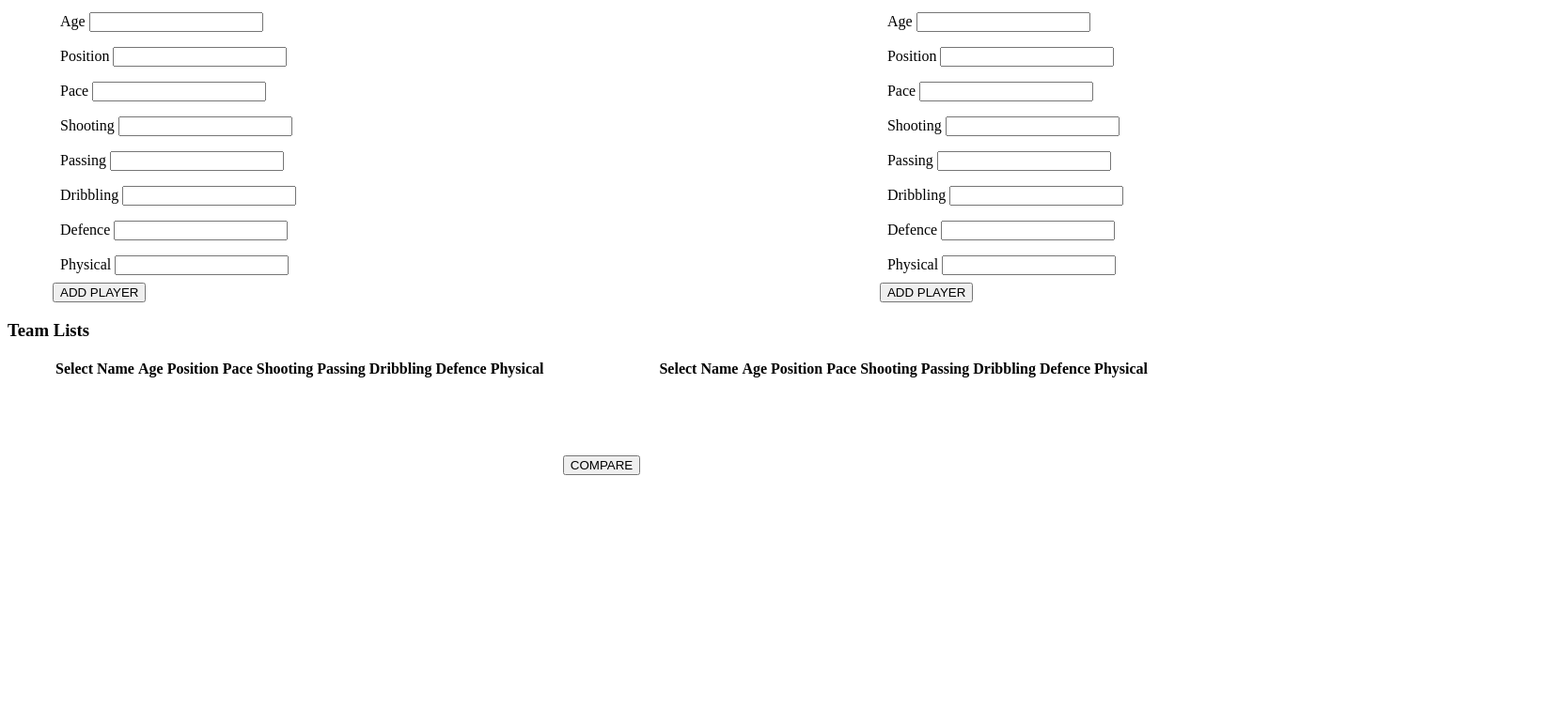
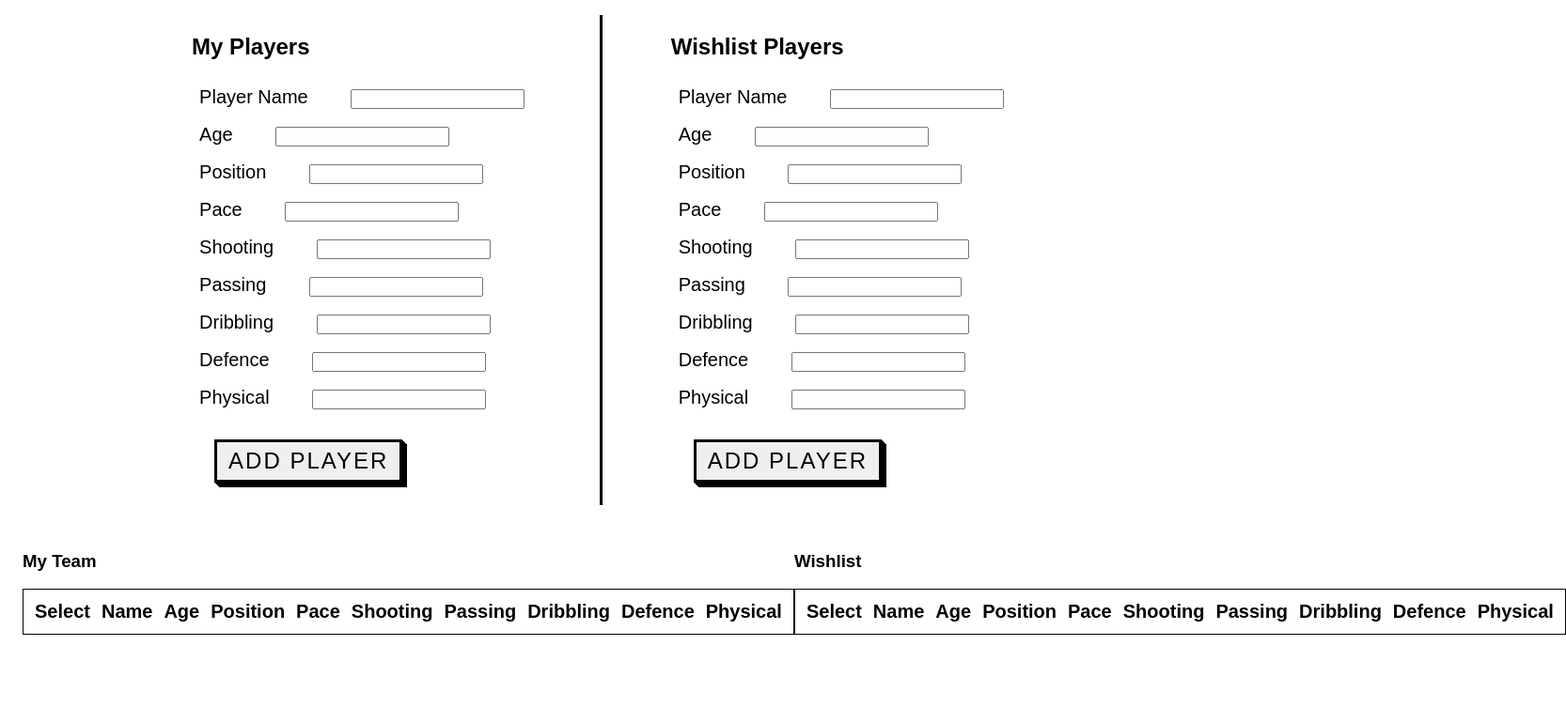
Before and after one commit to jerryborgesjacob/HTTP5122, a plain HTML site: page Assignments/JS-Pet-Project-JerryBorgesJacob/index.html in a window 1280 px wide. Shown: the part 159-912 px from the top of the page at 94% size, 1666 px wide, since content can reach past the window. Before the commit the page ends 800 px from the top, so only its background shows below. Drawn offline with Linux system fonts and the light colour scheme; a web font is replaced by a local one.

Commit message:
last lab and project CSS styling

```diff
--- a/Assignments/JS-Pet-Project-JerryBorgesJacob/index.html
+++ b/Assignments/JS-Pet-Project-JerryBorgesJacob/index.html
@@ -12,13 +12,16 @@
 
     <body>
         <header id="header">
+            <!--img id="banner" src="football-pitch-banner.svg" alt="top-view of a football pitch"-->
             <h1>FIFA TRANSFER WISHLIST</h1>
         </header>
 
         <main>
-            <h2>Add Players</h2>
+
             <div class="form-container">
+
                 <div class="form" id="form1">
+                    <h2>My Players</h2>
                     <form id="team1" method="post">
 
                     <div class="element">
@@ -71,7 +74,10 @@
 
                 </div>
 
+                <span id="horizontal-line"></span>
+
                 <div class="form" id="form2">
+                    <h2>Wishlist Players</h2>
                     <form id="team2">
 
                     <div class="element">
@@ -125,9 +131,11 @@
                 </div>
             </div>
 
-            <h3>Team Lists</h3>
 
-        <div class="form-container">
+
+        <div class="table-container">
+            <div class="myTeam1">
+            <h3> My Team</h3>
             <table class="myTeam1" id="myTeam">
                 <thead>
                     <tr><th>Select</th>
@@ -148,9 +156,11 @@
 
                 </tbody>
             </table>
+        </div>
 
-            <div class="myTeam1" id="otherTeam">
-                <table class="myTeam1" id="myTeam">
+            <div class="myTeam1" >
+                <h3>Wishlist</h3>
+                <table class="myTeam1" id="otherTeam">
                     <thead>
                         <tr><th>Select</th>
                             <th>Name</th>
@@ -189,6 +199,7 @@
             </div>
         </div>
 
+
         </main>
     </body>
 </html>
--- a/Assignments/JS-Pet-Project-JerryBorgesJacob/script.js
+++ b/Assignments/JS-Pet-Project-JerryBorgesJacob/script.js
@@ -127,14 +127,18 @@ window.onload = function(){
         console.log(radio1);
 
         var selected1 = document.getElementById("player1");
-        selected1.innerHTML = `<p>Name: ${playerList[radio1].name} </p> <p>Age: ${playerList[radio1].age} </p> <p>Position: ${playerList[radio1].position} </p>`;
+        selected1.innerHTML = `<p>Name: ${playerList[radio1].name} </p> <p>Age: ${playerList[radio1].age} </p> <p>Position: ${playerList[radio1].position} </p>
+        <p>Pace: ${playerList[radio1].pace} </p><p>Shooting: ${playerList[radio1].shooting} </p><p>Passing: ${playerList[radio1].passing} </p>
+        <p>Dribbling: ${playerList[radio1].dribbling} </p><p>Defence: ${playerList[radio1].defence} </p><p>Physical: ${playerList[radio1].physical} </p>`;
 
         var radio2 = document.querySelector('input[name="compare2"]:checked').value;
 
         console.log(radio2);
 
         var selected2 = document.getElementById("player2");
-        selected2.innerHTML = `<p>Name: ${opponentList[radio2].name} </p> <p>Age: ${opponentList[radio2].age} </p> <p>Position: ${opponentList[radio2].position} </p>`;
+        selected2.innerHTML = `<p>Name: ${opponentList[radio2].name} </p> <p>Age: ${opponentList[radio2].age} </p> <p>Position: ${opponentList[radio2].position} </p>
+        <p>Pace: ${playerList[radio1].pace} </p><p>Shooting: ${playerList[radio1].shooting} </p><p>Passing: ${playerList[radio1].passing} </p>
+        <p>Dribbling: ${playerList[radio1].dribbling} </p><p>Defence: ${playerList[radio1].defence} </p><p>Physical: ${playerList[radio1].physical} </p>`;
 
     }
 
--- a/Assignments/JS-Pet-Project-JerryBorgesJacob/styles.css
+++ b/Assignments/JS-Pet-Project-JerryBorgesJacob/styles.css
@@ -1,9 +1,35 @@
+@import url('https://fonts.googleapis.com/css2?family=Jersey+20&family=Overlock:ital,wght@0,400;0,700;0,900;1,400;1,700;1,900&family=Overpass:ital,wght@0,100..900;1,100..900&family=Varela&display=swap');
+
+html{
+    font-family: "Jersey 20", sans-serif;
+    font-weight: 400;
+    font-style: normal;
+    padding-bottom: 10em;
+}
+
+h1{
+    font-size: 6em;
+    text-align: center;
+    color: rgb(16, 163, 163);
+    margin-bottom: 30px;
+    margin-top: 35px;
+}
+
+h2 {
+    font-size: 24px;
+}
 .form-container{
     display: flex;
     flex-direction: row;
-    margin-left: 3em;
-    margin-right: 3em;
-    justify-content: space-between;
+    margin-left: 10em;
+    margin-right: 10em;
+    justify-content:space-around;
+
+}
+
+#horizontal-line{
+    background-color: #000;
+    width: 3px;
 
 }
 
@@ -11,8 +37,109 @@
     padding: 0.5em;
 }
 
-.button-flex{
+.element label{
+    margin-right: 2em;
+    font-size: 20px;
+}
+
+
+/*button taken from (https://getcssscan.com/css-buttons-examples), button-54 by Michael McMillan*/
+#team1submit {
+  font-family: "Jersey 20", sans-serif;
+  font-size: 24px;
+  letter-spacing: 2px;
+  text-decoration: none;
+  text-transform: uppercase;
+  color: #000;
+  cursor: pointer;
+  border: 3px solid;
+  margin:1em 1em;
+  padding: 0.25em 0.5em;
+  box-shadow: 1px 1px 0px 0px, 2px 2px 0px 0px, 3px 3px 0px 0px, 4px 4px 0px 0px, 5px 5px 0px 0px;
+  position: relative;
+  user-select: none;
+  -webkit-user-select: none;
+  touch-action: manipulation;
+}
+
+#team1submit:active {
+  box-shadow: 0px 0px 0px 0px;
+  top: 5px;
+  left: 5px;
+}
+
+#team2submit {
+    font-family: "Jersey 20", sans-serif;
+    font-size: 24px;
+    letter-spacing: 2px;
+    text-decoration: none;
+    text-transform: uppercase;
+    color: #000;
+    cursor: pointer;
+    border: 3px solid;
+    margin:1em 1em;
+    padding: 0.25em 0.5em;
+    box-shadow: 1px 1px 0px 0px, 2px 2px 0px 0px, 3px 3px 0px 0px, 4px 4px 0px 0px, 5px 5px 0px 0px;
+    position: relative;
+    user-select: none;
+    -webkit-user-select: none;
+    touch-action: manipulation;
+  }
+
+  #team2submit:active {
+    box-shadow: 0px 0px 0px 0px;
+    top: 5px;
+    left: 5px;
+  }
+
+  .button-flex{
     display: flex;
     justify-content: center;
     margin: 5em;
 }
+
+#comparison {
+    font-family: "Jersey 20", sans-serif;
+    font-size: 24px;
+    letter-spacing: 2px;
+    text-decoration: none;
+    text-transform: uppercase;
+    color: #000;
+    cursor: pointer;
+    border: 3px solid;
+    margin:1em 1em;
+    padding: 0.25em 0.5em;
+    box-shadow: 1px 1px 0px 0px, 2px 2px 0px 0px, 3px 3px 0px 0px, 4px 4px 0px 0px, 5px 5px 0px 0px;
+    position: relative;
+    user-select: none;
+    -webkit-user-select: none;
+    touch-action: manipulation;
+  }
+
+  #comparison:active {
+    box-shadow: 0px 0px 0px 0px;
+    top: 5px;
+    left: 5px;
+  }
+
+  .table-container{
+    display: flex;
+    flex-direction: row;
+    margin-left: 1em;
+    margin-right: 1em;
+    justify-content: space-between;
+    margin-top: 30px;
+
+}
+
+  table, td {
+    border: solid black;
+    border-width: 0.5px;
+    font-size: 20px;
+    margin:0;
+    padding: 5px;
+  }
+
+  th{
+    padding:5px;
+  }
```
Also changed, not shown: Assignments/JS-Pet-Project-JerryBorgesJacob/soccer-pitch-banner.svg (added).
